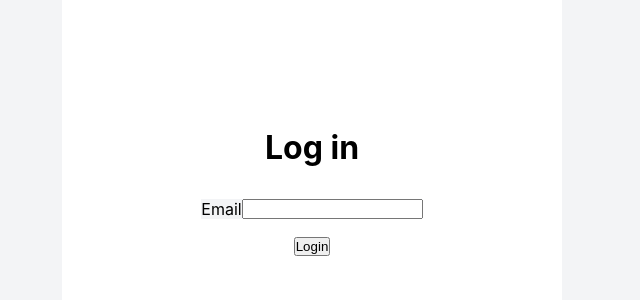
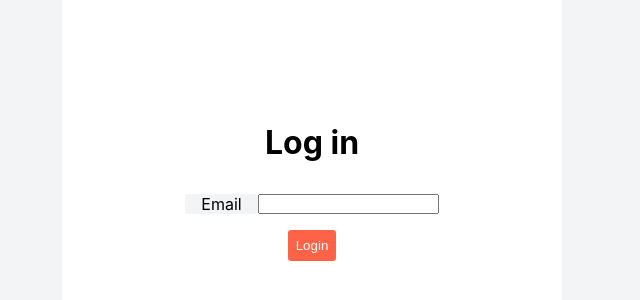
Before and after one commit to gopalkaran/user-creation, a React (Create React App) app: page / in a window 1280 px wide. Shown: the part 40-340 px from the top of the page, without its empty margins (328-968 px from the left). Built offline with nearby package versions, Linux system fonts and the light colour scheme.

Commit message:
changed styling of signin and dashboard

```diff
--- a/src/components/Dashboard.js
+++ b/src/components/Dashboard.js
@@ -4,7 +4,7 @@ import {useSelector} from 'react-redux';
 import axios from "axios";
 
 
-// import styles from "../styles/Dashboard.module.css";
+import styles from "../css/Dashboard.module.css";
 
 
 const Dashboard = () => {
@@ -55,17 +55,17 @@ const Dashboard = () => {
   }, []);
 
   return (
-    <>
+    <div className={styles.container}>
       <h1>Profile</h1>
-      <div>{location.state.firstName}</div>
-      <div>{location.state.email}</div>
-      <div>{location.state.phoneNumber}</div>
+      <div className={styles.item}>Name: <span>{location.state.firstName}</span></div>
+      <div className={styles.item}>Email: <span>{location.state.email}</span></div>
+      <div className={styles.item}>Phone: <span>{location.state.phoneNumber}</span></div>
 
 
-      <div >
-        <button onClick={signoutUser}>Sign out</button>
+      <div>
+        <button onClick={signoutUser} className={styles.btn}>Sign out</button>
       </div>
-    </>
+    </div>
   );
 };
 
--- a/src/components/SignIn.js
+++ b/src/components/SignIn.js
@@ -81,7 +81,7 @@ const SignIn = () => {
           />
         </div>
         <div>
-          <input type="submit" value="Login" disabled={loading} />
+          <input type="submit" value="Login" disabled={loading} className={styles.btn} />
         </div>
       </form>
 
--- /dev/null
+++ b/src/css/Dashboard.module.css
@@ -0,0 +1,30 @@
+.container{
+   background: white;
+   width: 500px;
+   height: 50vh;
+   display: flex;
+    justify-content: center;
+    align-items: center;
+    flex-direction: column;
+    gap: 1rem;
+    border-radius: 0.5rem;
+    margin-top: 2rem;
+
+}
+
+.item{
+    background-color: #F3F4F6;
+    padding: 0.5rem;
+    width: 50%;
+    display: flex;
+    justify-content: space-between;
+}
+
+.btn{
+    background-color: tomato;
+    color: white;
+    border: none;
+    padding: 0.5rem;
+    border-radius: 0.2rem;
+    cursor: pointer;
+}
--- a/src/css/SignIn.module.css
+++ b/src/css/SignIn.module.css
@@ -21,6 +21,8 @@
     justify-content: space-between;
     margin-bottom: 1rem;
     /* width: 60%; */
+    padding: 0 0 0 1rem;
+    gap: 1rem;
 }
 
 .signUp{
@@ -41,3 +43,12 @@
     top: 0;
     width: 500px;
 }
+
+.btn{
+    background-color: tomato;
+    color: white;
+    border: none;
+    padding: 0.5rem;
+    border-radius: 0.2rem;
+    cursor: pointer;
+}
```
